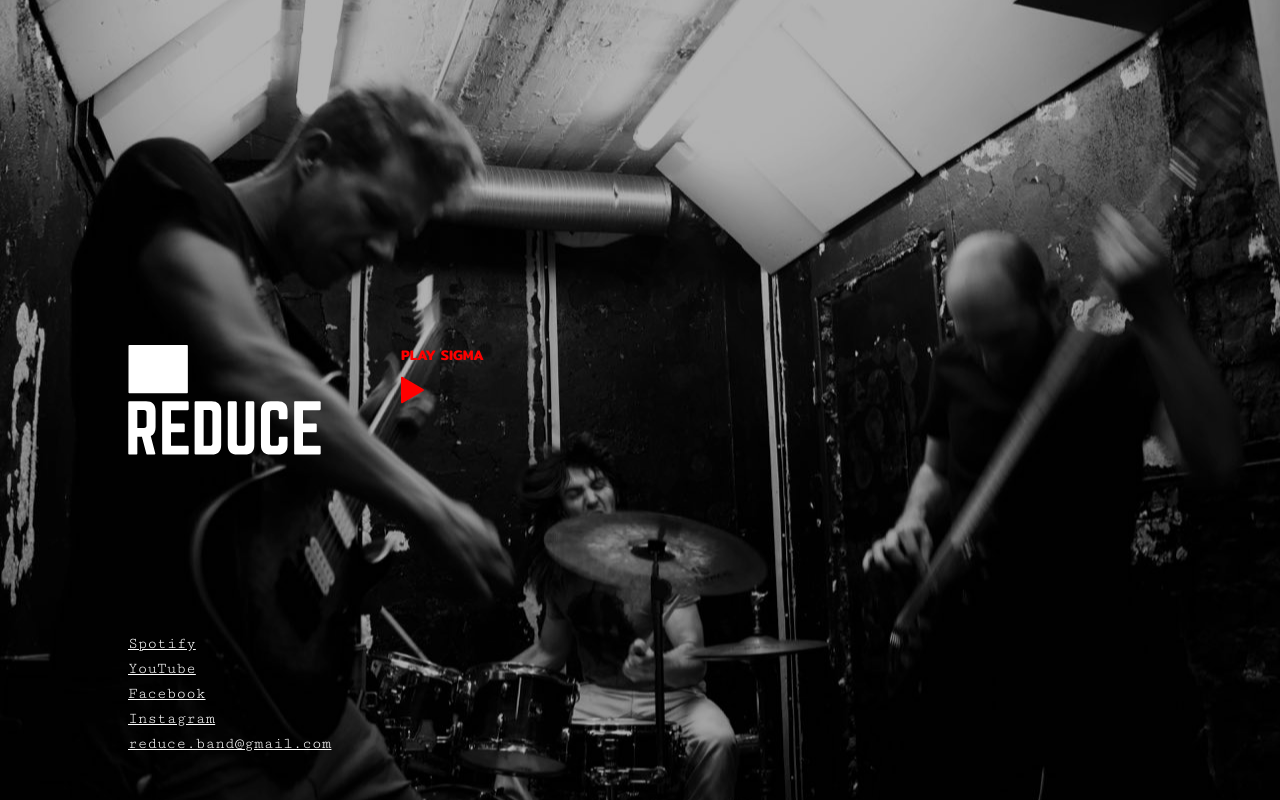
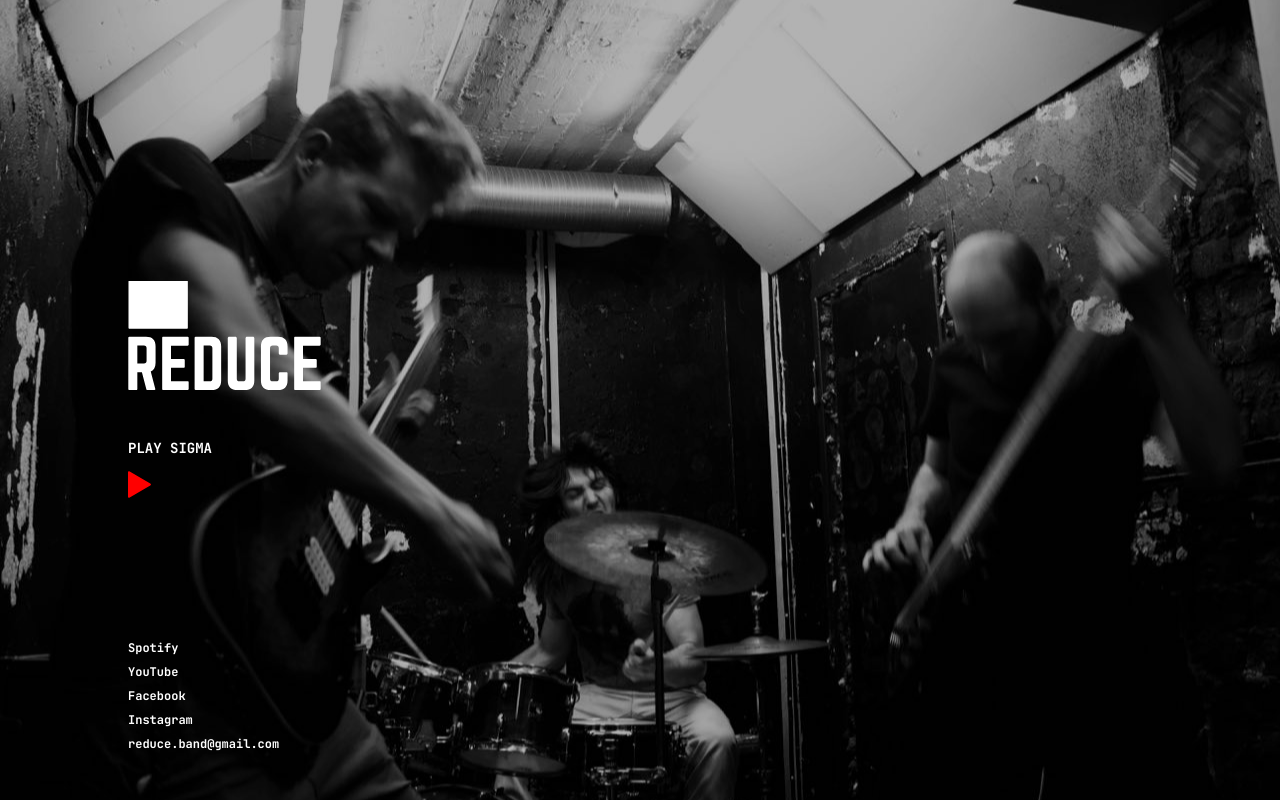
Before and after one commit to fSchaffernicht/Reduce-Relaunch, a React (Create React App) app: page / in a window 1280 px wide. Built offline with nearby package versions, Linux system fonts and the light colour scheme.

Commit message:
Improve player design

```diff
--- a/src/App.css
+++ b/src/App.css
@@ -22,7 +22,8 @@
 
 .logo-container {
   display: flex;
-  align-items: center;
+  flex-direction: column;
+  align-items: flex-start;
 
   position: absolute;
   left: 10%;
@@ -30,13 +31,13 @@
   transform: translate(0, -50%);
 }
 
+.logo {
+  margin-bottom: 5rem;
+}
+
 @media only screen and (max-device-width: 480px) {
   .logo-container {
     flex-direction: column;
     align-items: flex-start;
   }
-
-  .logo {
-    margin-bottom: 5rem;
-  }
 }
--- a/src/components/Audio.tsx
+++ b/src/components/Audio.tsx
@@ -114,20 +114,23 @@ const AudioPlayer = styled.div`
 const Title = styled.div`
   position: absolute;
   top: -2rem;
-  font-family: 'Mitr', cursive;
   text-transform: uppercase;
-  color: red;
-  font-weight: bold;
+  /* color: red; */
+  font-weight: 800;
   font-size: 14px;
   margin-bottom: 1rem;
 `
 const Time = styled.div`
   position: absolute;
   top: -3rem;
-  font-family: 'Mitr', cursive;
-  text-transform: uppercase;
-  color: red;
-  font-weight: bold;
+  /* color: red; */
+  font-size: 12px;
+`
+
+const TimePassed = styled.div`
+  position: absolute;
+  bottom: -1.5rem;
+  /* color: red; */
   font-size: 12px;
 `
 
@@ -281,21 +284,38 @@ export default function Audio(props: Props) {
     getSong(current).currentTime = x
   }
 
-  const songLength = getSong(current).duration
+  const { duration: songDuration, currentTime } = getSong(current)
+
   const barWidth = getWidth(durationRef)
-  const seconds = Math.floor(songLength) % 60
+  const seconds = Math.floor(songDuration) % 60
+
   const songTime = {
-    minutes: Math.floor(Math.floor(songLength) / 60),
+    minutes: Math.floor(Math.floor(songDuration) / 60),
     seconds: seconds < 10 ? `0${seconds}` : seconds,
   }
 
+  const timePassed = {
+    minutes:
+      Math.floor(Math.floor(currentTime) / 60) < 10
+        ? `0${Math.floor(Math.floor(currentTime) / 60)}`
+        : Math.floor(Math.floor(currentTime) / 60),
+    seconds:
+      Math.floor(currentTime) % 60 < 10
+        ? `0${Math.floor(currentTime) % 60}`
+        : Math.floor(currentTime) % 60,
+  }
+
   const style = {
-    width: `${barWidth * (duration / songLength)}px`,
+    width: `${barWidth * (duration / songDuration)}px`,
   }
 
   return (
     <AudioPlayer>
       <Time>{!stop && `${songTime.minutes}:${songTime.seconds}`}</Time>
+      <TimePassed>
+        {!stop && `${timePassed.minutes}:${timePassed.seconds}`}
+      </TimePassed>
+      {/* <input type="range" min="0" max="10" id="myRange" /> */}
       <Title>
         {stop ? 'play Sigma' : `${current + 1}: ${items[current].title}`}
       </Title>
@@ -408,7 +428,7 @@ const Stop = ({ onClick }: { onClick: any }) => (
         <g
           id="Desktop-HD"
           transform="translate(-1139.000000, -395.000000)"
-          fill="#FF6450"
+          fill="red"
         >
           <rect
             id="Rectangle-2"
--- a/src/components/Footer.tsx
+++ b/src/components/Footer.tsx
@@ -19,7 +19,8 @@ const List = styled.div`
 
 const ListItem = styled.div`
   padding-right: 2em;
-  font-size: 1em;
+  font-size: 0.75rem;
+  font-weight: bold;
   margin-bottom: 0.5rem;
 `
 
--- a/src/index.css
+++ b/src/index.css
@@ -1,4 +1,4 @@
-@import url('https://fonts.googleapis.com/css?family=Cutive+Mono|Mitr:600');
+@import url('https://fonts.googleapis.com/css2?family=JetBrains+Mono:wght@100;700&display=swap');
 
 html,
 body {
@@ -9,9 +9,14 @@ body {
   margin: 0;
   -webkit-font-smoothing: antialiased;
   -moz-osx-font-smoothing: grayscale;
-  font-family: 'Cutive Mono', monospace;
+  font-family: 'JetBrains Mono';
   background-color: #000000;
   color: white;
+  font-weight: 100;
+}
+
+a {
+  text-decoration: none;
 }
 
 .container:hover ~ .background-layer {
```
